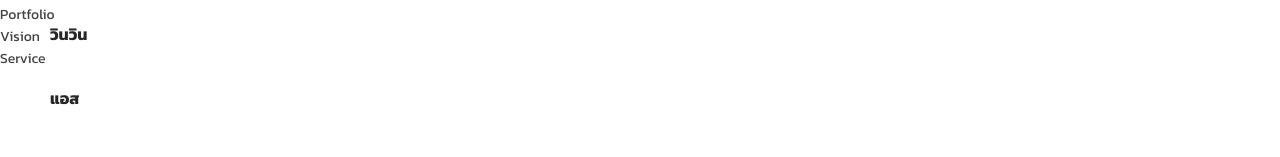
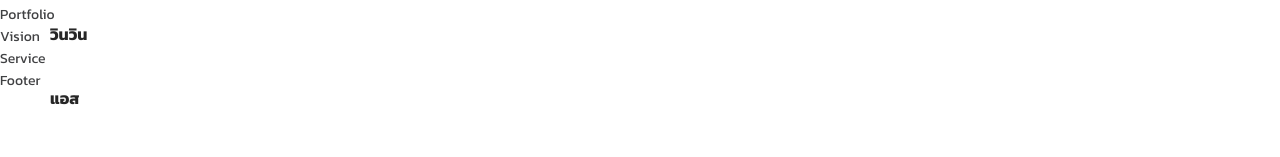
Before and after one commit to romncn/WinWin-Assets_Web, a React (Create React App) app: page / in a window 1280 px wide. Shown: the part 126-283 px from the top of the page. Built offline with nearby package versions, Linux system fonts and the light colour scheme.

Commit message:
[+] Create Footer Component

```diff
--- /dev/null
+++ b/src/components/components/Footer.tsx
@@ -0,0 +1,11 @@
+import React from "react"
+
+const Footer: React.FC = () => {
+    return (
+        <div>
+            Footer
+        </div>
+    )
+}
+
+export default Footer;
--- a/src/components/components/Layout.tsx
+++ b/src/components/components/Layout.tsx
@@ -1,13 +1,15 @@
 import React from "react"
 import Navbar from "./Navbar"
+import Footer from "./Footer"
 
-const Layout: React.FC = ({children}) => {
+const Layout: React.FC = ({ children }) => {
     return (
         <div>
-            <Navbar/>
+            <Navbar />
             <div>
                 {children}
             </div>
+            <Footer />
         </div>
     )
 }
```
